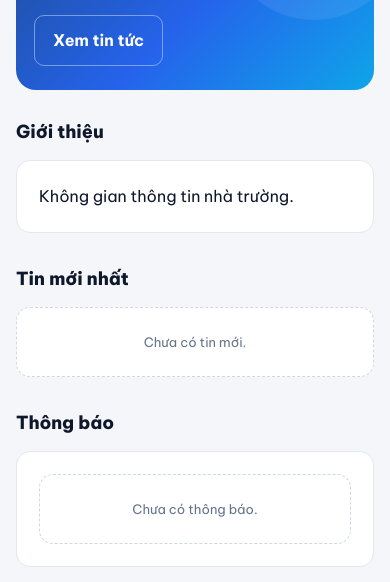
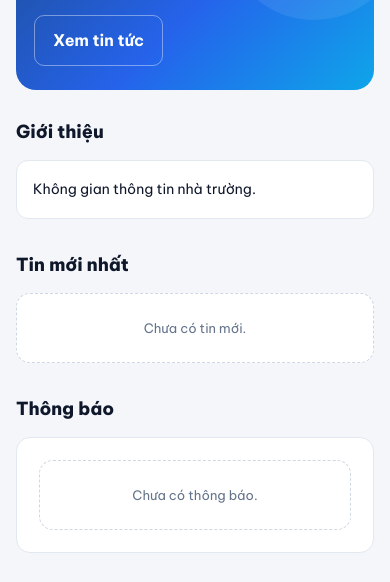
Before and after one commit to pbmnuivoi/WEBSITE_TH_NUIVOI, a plain HTML site: page index.html in a window 390 px wide. Shown: the part 231-813 px from the top of the page. Drawn offline with nearby package versions, Linux system fonts and the light colour scheme; no server answers.

Commit message:
Implement responsive fixes for mobile introduction section
Added responsive styles for the introduction section on mobile devices.

```diff
--- a/styles.css
+++ b/styles.css
@@ -626,3 +626,40 @@ button.is-loading::after {
 .icon-choice:hover,.icon-choice.selected { border-color:var(--primary, #2457a7); background:rgba(36,87,167,.08); }
 .icon-choice svg { width:22px; height:22px; }
 .icon-choice small { font-size:10px; overflow-wrap:anywhere; }
+
+/* ===== Responsive fix: phần Giới thiệu trên điện thoại ===== */
+#publicMain,
+#publicMain .sec,
+#publicMain .panel,
+#publicMain .intro-box {
+  min-width: 0;
+  max-width: 100%;
+}
+#publicMain .intro-box {
+  overflow-wrap: anywhere;
+  word-wrap: break-word;
+}
+#publicMain .intro-box p {
+  max-width: 100%;
+  white-space: normal;
+  overflow-wrap: anywhere;
+  word-break: normal;
+  line-height: 1.75;
+}
+#publicMain .intro-box .dim {
+  overflow-wrap: anywhere;
+}
+@media (max-width: 520px) {
+  #publicMain .main,
+  #publicMain .sec {
+    min-width: 0;
+  }
+  #publicMain .intro-box {
+    padding: 16px;
+    border-radius: 12px;
+  }
+  #publicMain .intro-box p {
+    font-size: 14px;
+    line-height: 1.75;
+  }
+}
```
